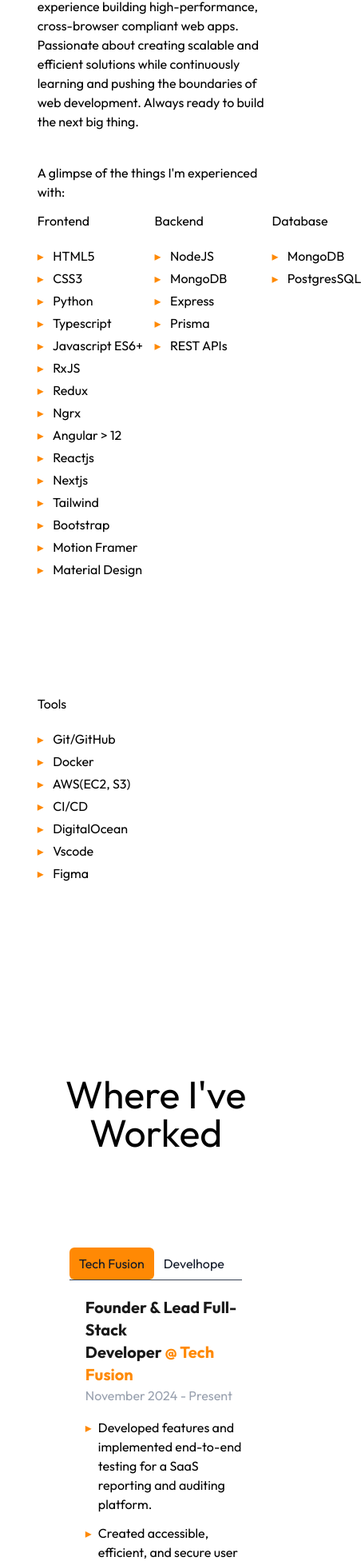
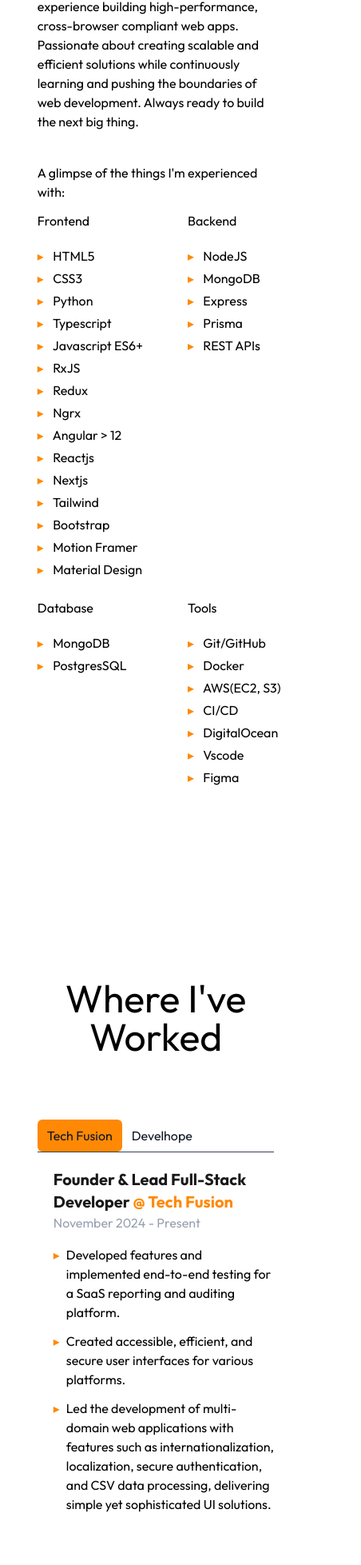
Before and after one commit to TheBernieA/portfolio.v1, a Next.js app: page / in a window 390 px wide. Shown: the part 1396-3353 px from the top of the page at 80% size, 452 px wide, since content can reach past the window. Built offline with nearby package versions, Linux system fonts and the light colour scheme; a web font is replaced by a local one.

Commit message:
styling corrections

```diff
--- a/components/About.tsx
+++ b/components/About.tsx
@@ -60,7 +60,7 @@ const About = ({ isDarkMode }: { isDarkMode: boolean }) => {
           >
             A glimpse of the things I'm experienced with:
           </motion.h4>
-          <div className="w-full grid grid-cols-3 md:grid-cols-5 gap-36">
+          <div className="w-full grid grid-cols-2 md:grid-cols-5 gap-x-20 gap-y-6 md:gap-36">
             <motion.ul
               initial={{ opacity: 0 }}
               whileInView={{ opacity: 1 }}
--- a/components/WorkExperience.tsx
+++ b/components/WorkExperience.tsx
@@ -23,7 +23,7 @@ const WorkExperience = ({ isDarkMode }: { isDarkMode: boolean }) => {
         where i've worked
       </h2>
 
-      <div className="flex flex-col md:flex-row text-white min-h-[35rem] p-10">
+      <div className="flex flex-col md:flex-row text-white min-h-[35rem] md:p-10">
         <div className="w-full md:w-1/4 border-b md:border-b-0 md:border-r border-gray-700 pr-5">
           <ul className="flex md:flex-col overflow-x-auto">
             {Object.keys(experiences).map((company) => (
```
